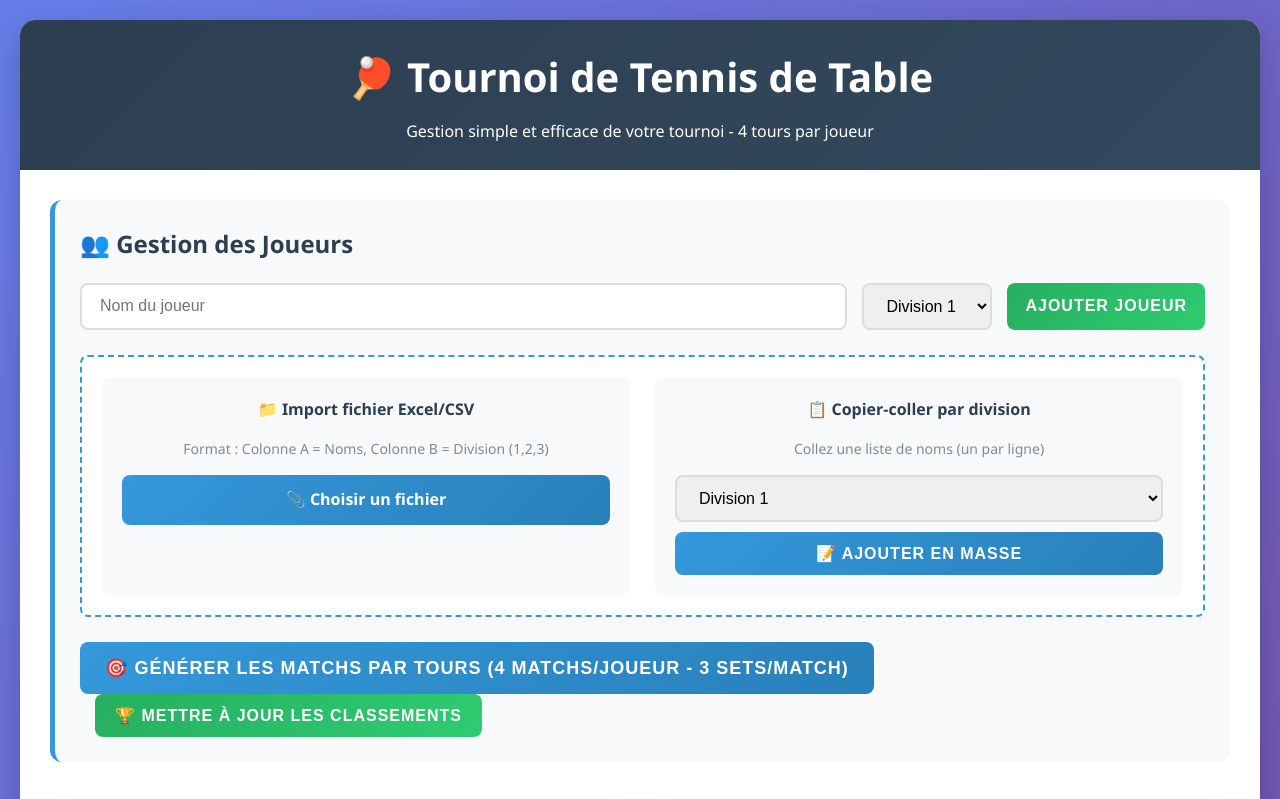
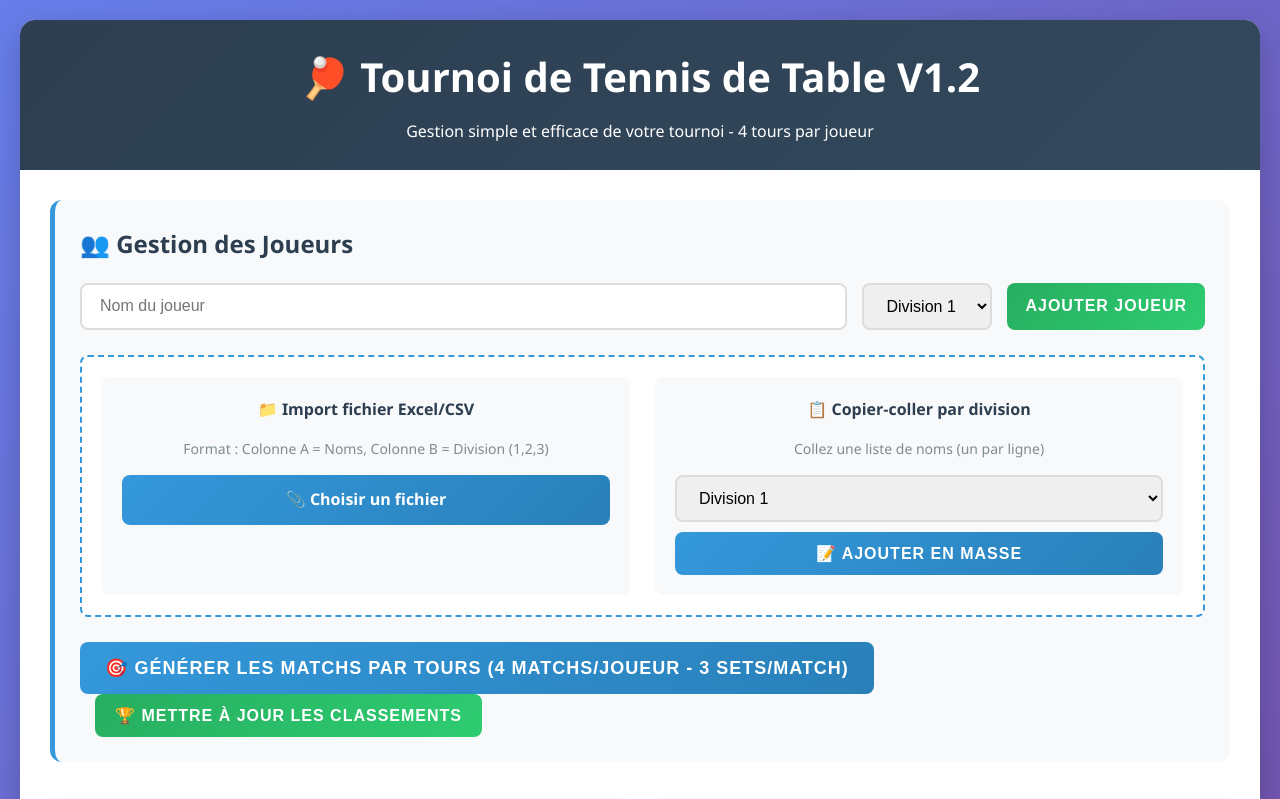
Before and after one commit to Romaincapp/tennisdetable, a plain HTML site: page index.html in a window 1280 px wide. Shown: the top 799 px of the page. Drawn offline with Linux system fonts and the light colour scheme.

Commit message:
Update index.html

```diff
--- a/index.html
+++ b/index.html
@@ -713,7 +713,7 @@
 <body>
     <div class="container">
         <div class="header">
-            <h1>🏓 Tournoi de Tennis de Table</h1>
+            <h1>🏓 Tournoi de Tennis de Table V1.2</h1>
             <p>Gestion simple et efficace de votre tournoi - 4 tours par joueur</p>
         </div>
 
```
